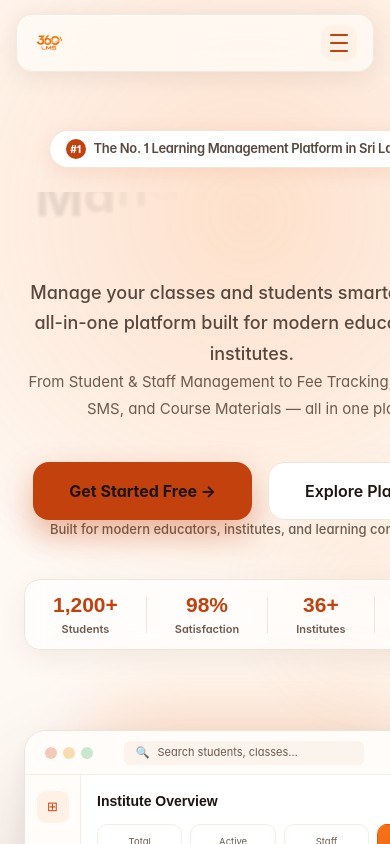
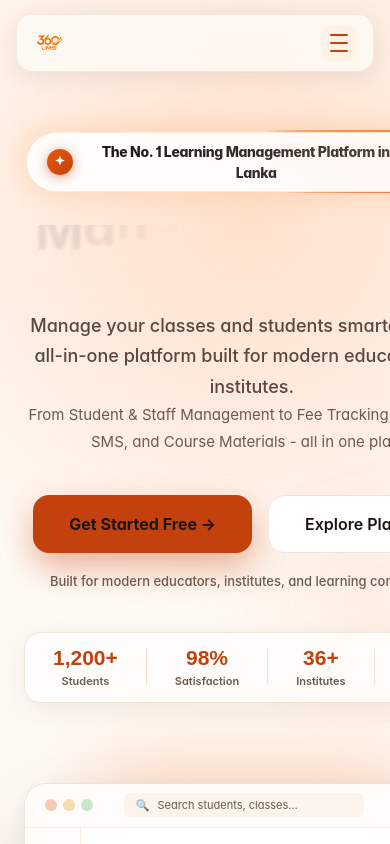
Before and after one commit to Vishmidulanjalee/360LMS, a React (Vite) app: page / in a window 390 px wide. Shown: the top 844 px of the page. Built offline with nearby package versions, Linux system fonts and the light colour scheme; a web font is replaced by a local one.

Commit message:
animated magic border

```diff
--- a/src/components/Faq.jsx
+++ b/src/components/Faq.jsx
@@ -125,10 +125,7 @@ export default function Faq() {
         <div
           className={`text-center mb-12 transition-all duration-700 ease-out ${inView ? 'opacity-100 translate-y-0' : 'opacity-0 translate-y-6'}`}
         >
-          <span className="inline-flex items-center gap-2 px-4 py-1.5 rounded-full bg-white border border-[#F1E4D8] text-[#C2410C] text-[11px] font-bold tracking-widest uppercase shadow-sm mb-5">
-            <span className="w-1.5 h-1.5 rounded-full bg-[#C2410C]" />
-            FAQ
-          </span>
+
           <h2 className="font-['Sora',sans-serif] font-bold text-[clamp(28px,3.5vw,46px)] leading-[1.12] tracking-[-0.03em] text-[#1C1410]">
             Frequently Asked{' '}
             <span className="text-[#C2410C]">Questions</span>
--- a/src/components/Hero.jsx
+++ b/src/components/Hero.jsx
@@ -70,15 +70,33 @@ export default function Hero() {
 
         {/* ── Top Badge ── */}
         <div className={`
-          mb-6 inline-flex items-center gap-2 px-4 py-2 rounded-full
-          bg-white border border-[#F1E4D8]
-          shadow-[0_4px_18px_rgba(194,65,12,.10)]
-          transition-all duration-700 ease-out
+          group relative mb-8 inline-flex p-[1.5px] rounded-full overflow-hidden
+          shadow-[0_0_30px_rgba(249,115,22,0.2)]
+          hover:shadow-[0_0_50px_rgba(249,115,22,0.4)]
+          transition-all duration-500 ease-out hover:-translate-y-1 cursor-default
           ${visible ? 'opacity-100 translate-y-0' : 'opacity-0 translate-y-4'}
         `}>
-          <span className="flex items-center justify-center w-5 h-5 rounded-full bg-[#C2410C] text-white text-[10px] font-extrabold">#1</span>
-          <span className="text-[13px] font-semibold text-[#57483F] tracking-tight">The No. 1 Learning Management Platform in Sri Lanka</span>
-          <span className="text-[12px]">🇱🇰</span>
+          {/* Animated Magic Border */}
+          <div className="absolute top-1/2 left-1/2 -translate-x-1/2 -translate-y-1/2 w-[200%] aspect-square bg-[conic-gradient(from_0deg,transparent_0%,transparent_35%,#F97316_50%,#EA580C_55%,transparent_65%,transparent_100%)] animate-[spin_2.5s_linear_infinite] opacity-80"></div>
+
+          {/* Fallback glow in case of performance drop */}
+          <div className="absolute inset-0 rounded-full bg-gradient-to-r from-[#F97316]/50 to-[#EA580C]/50 blur-sm opacity-30 group-hover:opacity-60 transition-opacity duration-500"></div>
+
+          <div className="relative inline-flex items-center gap-3 px-5 py-2 rounded-full bg-white/95 backdrop-blur-xl border border-[#FDBA74]/30 overflow-hidden w-full">
+            {/* Shine effect passing through */}
+            <div className="absolute inset-0 -translate-x-full bg-gradient-to-r from-transparent via-white/80 to-transparent group-hover:translate-x-full transition-transform duration-1000 ease-in-out" />
+
+            <span className="relative flex items-center justify-center p-1.5 rounded-full bg-gradient-to-br from-[#EA580C] to-[#C2410C] text-white shadow-[0_2px_12px_rgba(194,65,12,0.5)]">
+              <span className="absolute inset-0 rounded-full animate-ping bg-[#EA580C] opacity-40"></span>
+              <svg className="w-3.5 h-3.5 relative z-10" fill="currentColor" viewBox="0 0 24 24">
+                <path d="M11.246 2.5a.75.75 0 011.508 0c.071 3.51 2.742 6.18 6.252 6.252a.75.75 0 010 1.508c-3.51.071-6.18 2.742-6.252 6.252a.75.75 0 01-1.508 0c-.071-3.51-2.742-6.18-6.252-6.252a.75.75 0 010-1.508c3.51-.071 6.18-2.742 6.252-6.252z" />
+              </svg>
+            </span>
+            <span className="relative text-[14px] sm:text-[14.5px] font-extrabold bg-gradient-to-r from-[#1C1410] to-[#57483F] bg-clip-text text-transparent tracking-tight">
+              The No. 1 Learning Management Platform in Sri Lanka
+            </span>
+            <span className="relative text-[14px] select-none group-hover:scale-125 group-hover:-rotate-12 transition-transform duration-300">🇱🇰</span>
+          </div>
         </div>
 
         {/* ── Animated headline ── */}
@@ -133,7 +151,7 @@ export default function Hero() {
           transition-all duration-700 ease-out delay-380
           ${visible ? 'opacity-100 translate-y-0' : 'opacity-0 translate-y-6'}
         `}>
-          From Student &amp; Staff Management to Fee Tracking, Automated SMS, and Course Materials — all in one place.
+          From Student &amp; Staff Management to Fee Tracking, Automated SMS, and Course Materials - all in one place.
         </p>
 
         {/* CTAs */}
@@ -174,7 +192,7 @@ export default function Hero() {
           transition-all duration-700 ease-out delay-500
           ${visible ? 'opacity-100' : 'opacity-0'}
         `}>
-          Built for modern educators, institutes, and learning communities.
+          <br></br> Built for modern educators, institutes, and learning communities.
         </p>
 
         {/* Stats strip */}
--- a/src/components/Testimonials.jsx
+++ b/src/components/Testimonials.jsx
@@ -164,10 +164,7 @@ export default function Testimonials() {
           ${inView ? 'opacity-100 translate-y-0' : 'opacity-0 translate-y-6'}
         `}
       >
-        <span className="inline-flex items-center gap-2 px-4 py-1.5 rounded-full bg-white border border-[#F1E4D8] text-[#C2410C] text-[11px] font-bold tracking-widest uppercase shadow-sm mb-5">
-          <span className="w-1.5 h-1.5 rounded-full bg-[#C2410C]" />
-          What Educators Say
-        </span>
+
 
         <h2 className="font-['Sora',sans-serif] font-bold text-[clamp(28px,3.5vw,46px)] leading-[1.12] tracking-[-0.03em] text-[#1C1410]">
           Trusted by institutes{' '}
--- a/src/pages/PricingPage.jsx
+++ b/src/pages/PricingPage.jsx
@@ -330,10 +330,34 @@ export default function PricingPage() {
             <span className="text-[#C2410C] font-semibold">Pricing</span>
           </div>
 
-          <span className={`inline-flex items-center gap-2 px-4 py-1.5 rounded-full bg-white border border-[#F1E4D8] text-[#C2410C] text-[11px] font-bold tracking-widest uppercase shadow-sm mb-6 transition-all duration-600 ease-out delay-75 ${heroIn ? 'opacity-100 translate-y-0' : 'opacity-0 translate-y-4'}`}>
-            <span className="w-1.5 h-1.5 rounded-full bg-[#C2410C]" />
-            Transparent Pricing
-          </span>
+          <div className={`
+            group relative mb-8 inline-flex p-[1.5px] rounded-full overflow-hidden
+            shadow-[0_0_30px_rgba(249,115,22,0.2)]
+            hover:shadow-[0_0_50px_rgba(249,115,22,0.4)]
+            transition-all duration-500 ease-out hover:-translate-y-1 cursor-default
+            ${heroIn ? 'opacity-100 translate-y-0' : 'opacity-0 translate-y-4'}
+          `}>
+            {/* Animated Magic Border */}
+            <div className="absolute top-1/2 left-1/2 -translate-x-1/2 -translate-y-1/2 w-[200%] aspect-square bg-[conic-gradient(from_0deg,transparent_0%,transparent_35%,#F97316_50%,#EA580C_55%,transparent_65%,transparent_100%)] animate-[spin_2.5s_linear_infinite] opacity-80"></div>
+
+            {/* Fallback glow */}
+            <div className="absolute inset-0 rounded-full bg-gradient-to-r from-[#F97316]/50 to-[#EA580C]/50 blur-sm opacity-30 group-hover:opacity-60 transition-opacity duration-500"></div>
+
+            <div className="relative inline-flex items-center gap-3 px-5 py-2 rounded-full bg-white/95 backdrop-blur-xl border border-[#FDBA74]/30 overflow-hidden w-full">
+              {/* Shine effect passing through */}
+              <div className="absolute inset-0 -translate-x-full bg-gradient-to-r from-transparent via-white/80 to-transparent group-hover:translate-x-full transition-transform duration-1000 ease-in-out" />
+
+              <span className="relative flex items-center justify-center p-1.5 rounded-full bg-gradient-to-br from-[#EA580C] to-[#C2410C] text-white shadow-[0_2px_12px_rgba(194,65,12,0.5)]">
+                <span className="absolute inset-0 rounded-full animate-ping bg-[#EA580C] opacity-40"></span>
+                <svg className="w-3.5 h-3.5 relative z-10" fill="currentColor" viewBox="0 0 24 24">
+                  <path d="M11.246 2.5a.75.75 0 011.508 0c.071 3.51 2.742 6.18 6.252 6.252a.75.75 0 010 1.508c-3.51.071-6.18 2.742-6.252 6.252a.75.75 0 01-1.508 0c-.071-3.51-2.742-6.18-6.252-6.252a.75.75 0 010-1.508c3.51-.071 6.18-2.742 6.252-6.252z" />
+                </svg>
+              </span>
+              <span className="relative text-[12px] font-bold text-[#C2410C] tracking-widest uppercase">
+                Transparent Pricing
+              </span>
+            </div>
+          </div>
 
           <h1 className={`font-['Satoshi',sans-serif] font-bold text-[clamp(36px,5vw,64px)] leading-[1.08] tracking-[-0.035em] text-[#1C1410] transition-all duration-700 ease-out delay-100 ${heroIn ? 'opacity-100 translate-y-0' : 'opacity-0 translate-y-6'}`}>
             Simple, Honest{' '}
@@ -406,10 +430,7 @@ export default function PricingPage() {
       <section ref={tableRef} className="relative py-20" style={{ background: 'linear-gradient(180deg,#fff 0%,#fffaf5 100%)' }}>
         <div className="max-w-5xl mx-auto px-6">
           <div className={`text-center mb-12 transition-all duration-700 ease-out ${tableIn ? 'opacity-100 translate-y-0' : 'opacity-0 translate-y-6'}`}>
-            <span className="inline-flex items-center gap-2 px-4 py-1.5 rounded-full bg-white border border-[#F1E4D8] text-[#C2410C] text-[11px] font-bold tracking-widest uppercase shadow-sm mb-5">
-              <span className="w-1.5 h-1.5 rounded-full bg-[#C2410C]" />
-              Compare Plans
-            </span>
+
             <h2 className="font-['Sora',sans-serif] font-bold text-[clamp(26px,3vw,42px)] leading-[1.12] tracking-[-0.03em] text-[#1C1410]">
               Everything side by side
             </h2>
@@ -471,10 +492,7 @@ export default function PricingPage() {
       <section ref={faqRef} className="relative py-20" style={{ background: '#FFF9F4' }}>
         <div className="max-w-2xl mx-auto px-6">
           <div className={`text-center mb-10 transition-all duration-700 ease-out ${faqIn ? 'opacity-100 translate-y-0' : 'opacity-0 translate-y-6'}`}>
-            <span className="inline-flex items-center gap-2 px-4 py-1.5 rounded-full bg-white border border-[#F1E4D8] text-[#C2410C] text-[11px] font-bold tracking-widest uppercase shadow-sm mb-5">
-              <span className="w-1.5 h-1.5 rounded-full bg-[#C2410C]" />
-              FAQ
-            </span>
+
             <h2 className="font-['Satoshi',sans-serif] font-bold text-[clamp(26px,3vw,42px)] leading-[1.12] tracking-[-0.03em] text-[#1C1410]">
               Pricing <span className="text-[#C2410C]">Questions</span>
             </h2>
```
